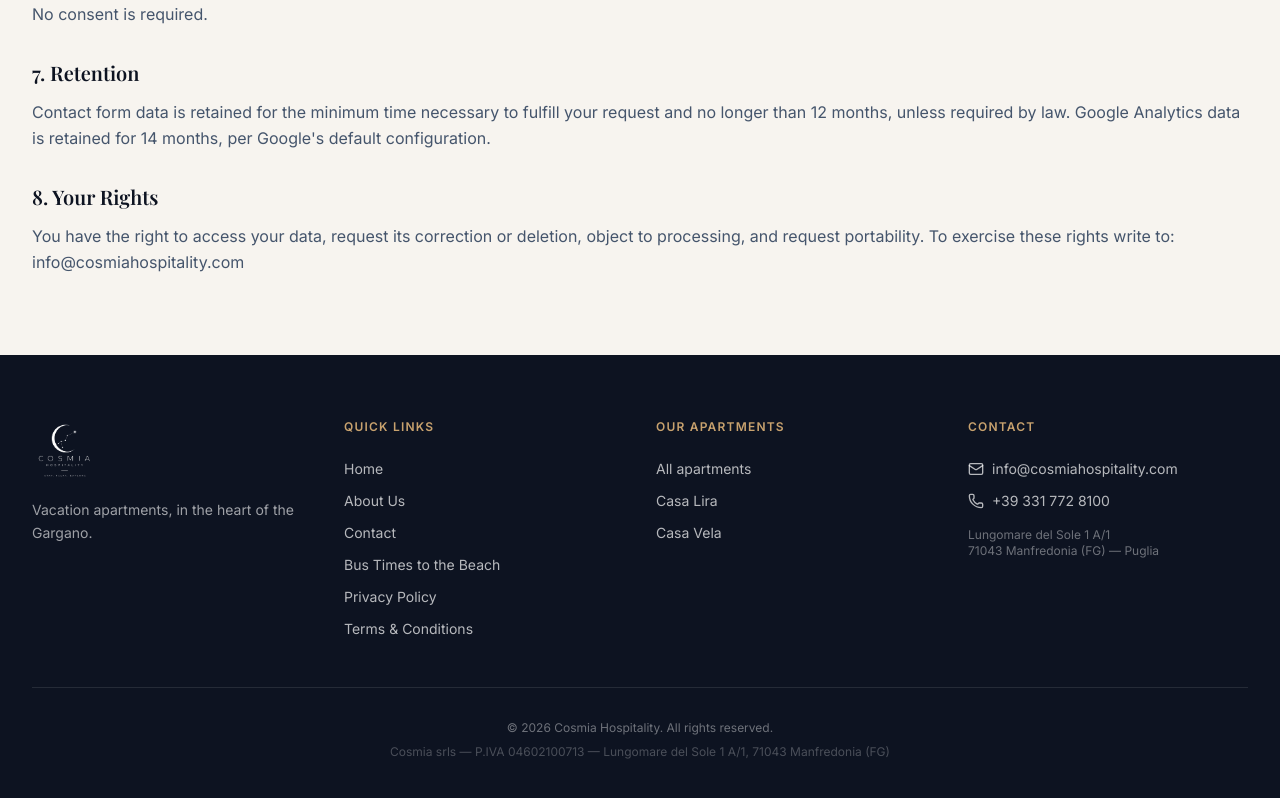
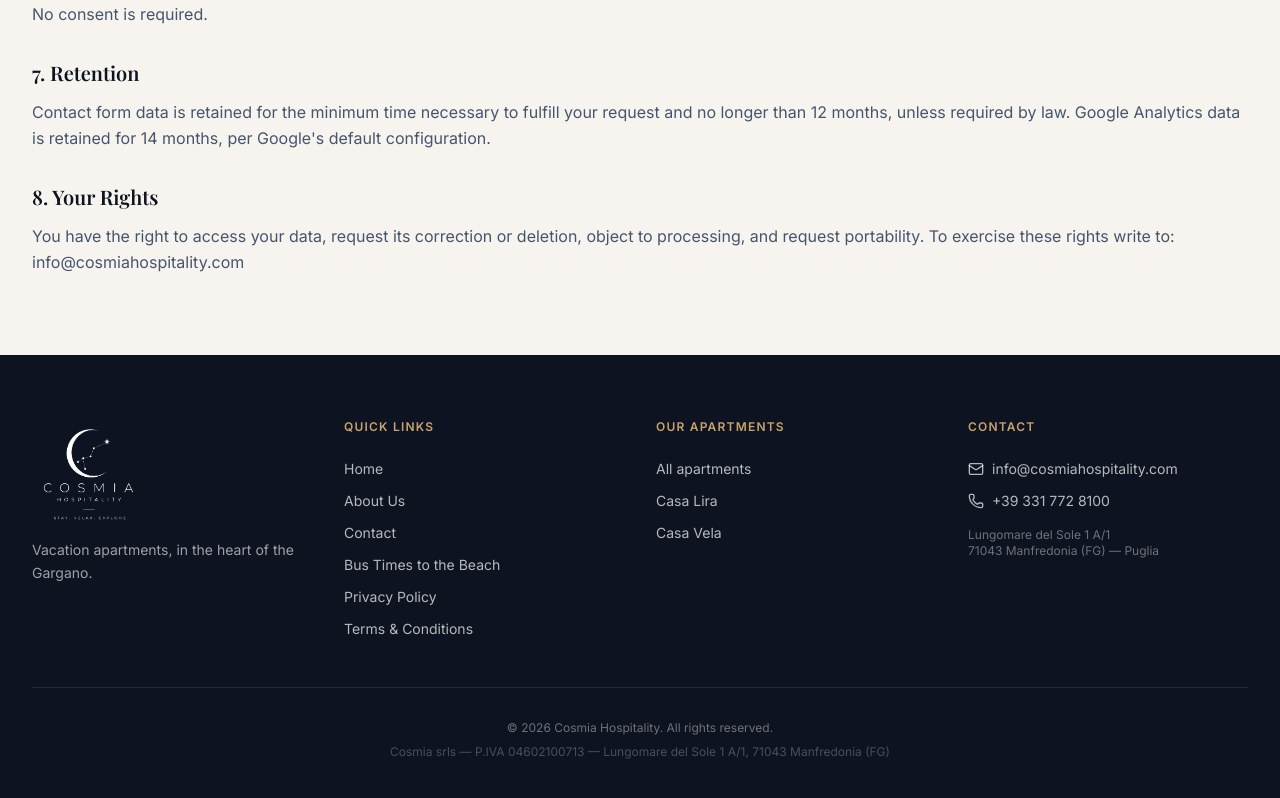
Before and after one commit to oibaf01/cosmia-website, a Next.js app: page /en/privacy in a window 1280 px wide. Shown: the part 1069-1867 px from the top of the page. Built offline with nearby package versions, Linux system fonts and the light colour scheme; no server answers.

Commit message:
feat: logo footer ingrandito (h-28), visualmente appropriato

```diff
--- a/components/layout/Footer.tsx
+++ b/components/layout/Footer.tsx
@@ -20,9 +20,9 @@ export default async function Footer() {
             <Image
               src="/logos/logo_full_white.png"
               alt="Cosmia Hospitality"
-              width={200}
-              height={80}
-              className="h-16 w-auto"
+              width={320}
+              height={120}
+              className="h-28 w-auto mb-2"
             />
             <p className="text-white/60 text-sm leading-relaxed max-w-xs">
               {t('tagline')}
```
